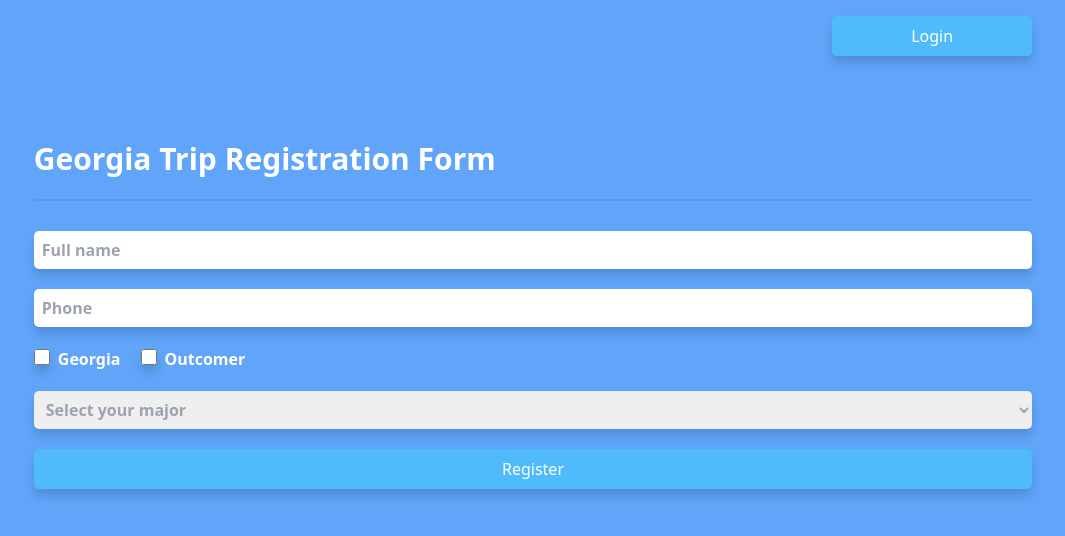
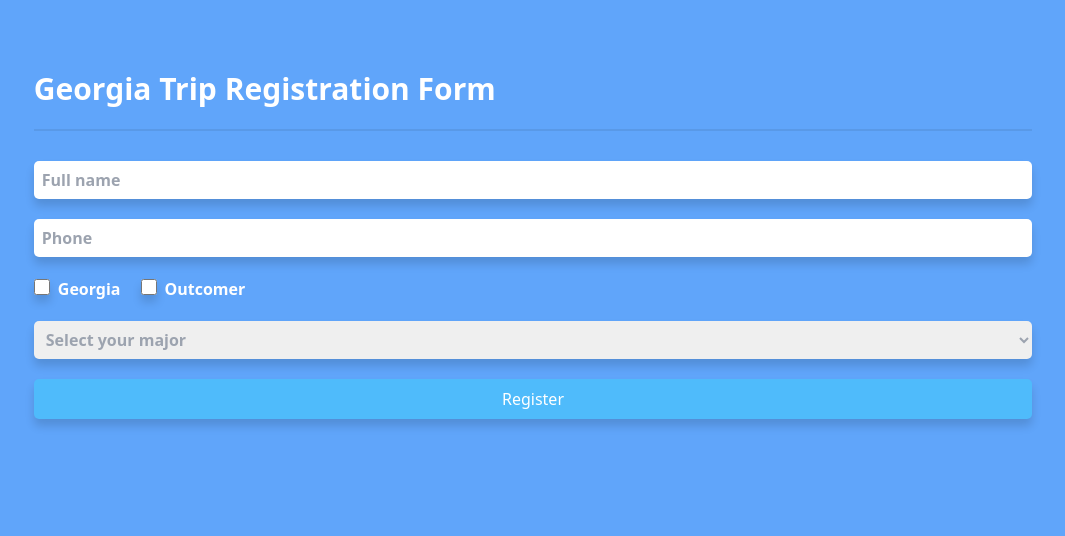
Before and after one commit to MadCoder911/gsuFormsFrontend, a React (Vite) app: page / in a window 1280 px wide. Shown: the top 536 px of the page, without its empty margins (107-1172 px from the left). Built offline with nearby package versions, Linux system fonts and the light colour scheme; no server answers; what tailwindcss-patterns would draw is missing.

Commit message:
removed login btn

```diff
--- a/src/components/Form.jsx
+++ b/src/components/Form.jsx
@@ -23,16 +23,16 @@ const Form = () => {
     }
   });
   return (
-    <div className="bg-blue-400   h-[100vh]  p-4 flex flex-col relative items-center justify-center">
+    <div className="bg-blue-400   min-h-[100vh]  p-4 flex flex-col relative items-center ">
       <main className="bg-contact h-[100%] relative lg:w-[80%] w-[95%] flex-col flex  ">
-        <Link
+        {/* <Link
           to={"/login"}
           className="bg-[#4FBBFB] py-2 flex justify-center w-[200px] absolute right-0  top-0 text-white font-medium rounded-[5px] shadow-[0px_7px_10px_0px_#00000024] hover:scale-105 transition-all ease-in-out"
         >
           Login
-        </Link>
+        </Link> */}
         <div className="container ">
-          <h1 className="text-white font-semibold relative w-[100%] mb-[50px] my-[120px] text-[30px] flex justify-center md:justify-start">
+          <h1 className="text-white font-semibold relative w-[100%] mb-[50px] mt-[50px] text-[30px] flex justify-center md:justify-start">
             Georgia Trip Registration Form
             <span className="absolute w-[100%]  border-b-[2px] border-[#00000013] bottom-[-20px]"></span>
           </h1>
```
